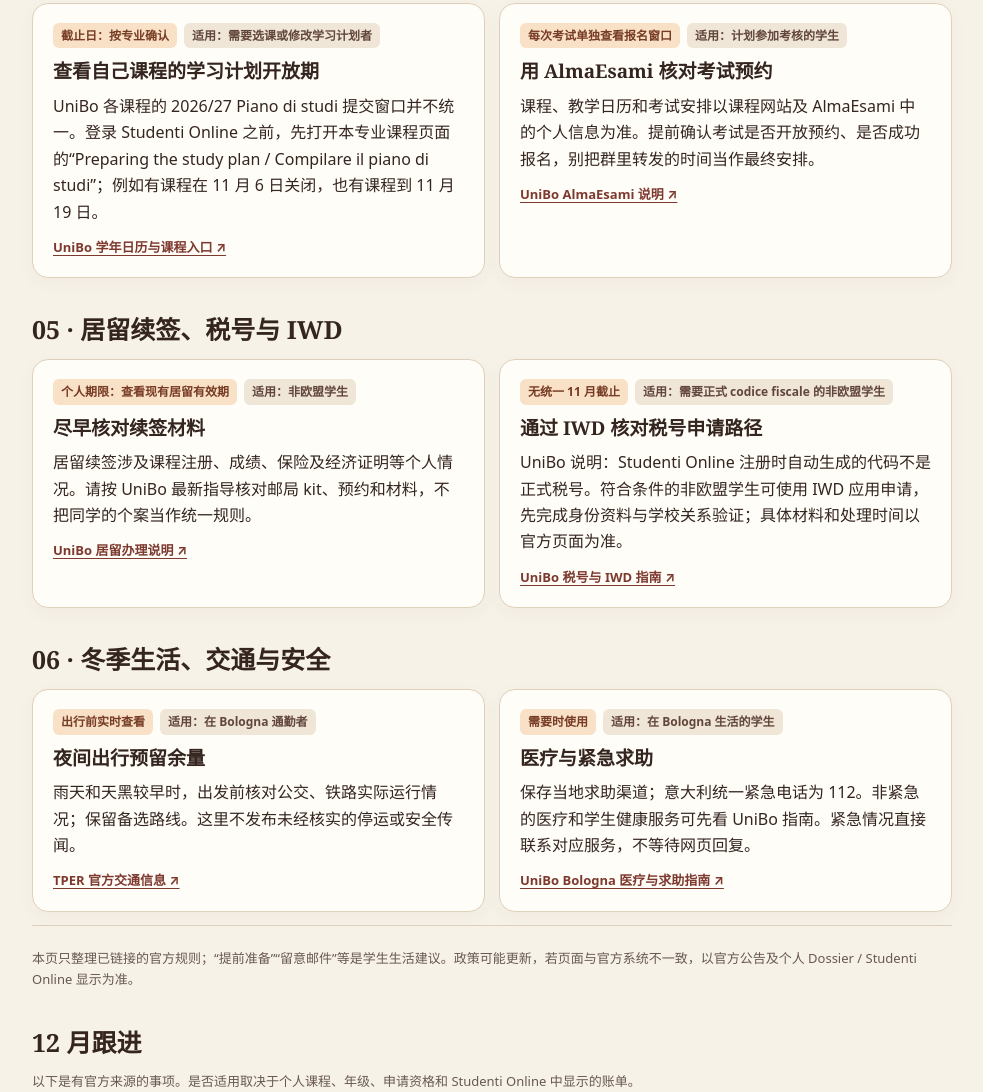
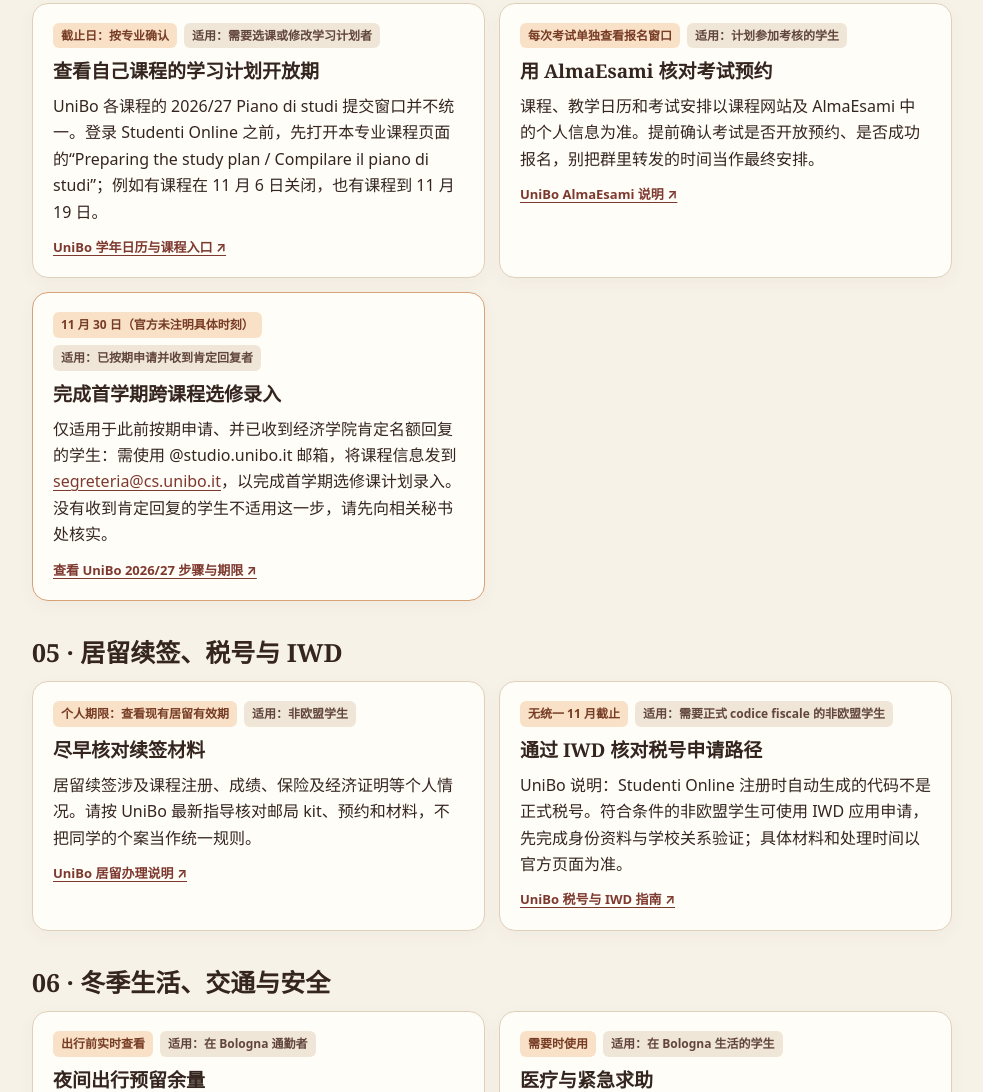
Before and after one commit to bologna-students/bologna-students.github.io, a plain HTML site: page november-2026.html in a window 1280 px wide. Shown: the part 1805-2897 px from the top of the page, without its empty margins (148-1131 px from the left). Drawn offline with Linux system fonts and the light colour scheme.

Commit message:
Add course-specific November study-plan deadline

```diff
--- a/november-2026.html
+++ b/november-2026.html
@@ -75,7 +75,7 @@
 
     <h2 id="study">04 · Piano di studi、课程和考试</h2>
     <div class="grid"><article class="card"><div class="meta"><span class="tag date">截止日：按专业确认</span><span class="tag">适用：需要选课或修改学习计划者</span></div><h3>查看自己课程的学习计划开放期</h3><p>UniBo 各课程的 2026/27 Piano di studi 提交窗口并不统一。登录 Studenti Online 之前，先打开本专业课程页面的“Preparing the study plan / Compilare il piano di studi”；例如有课程在 11 月 6 日关闭，也有课程到 11 月 19 日。</p><a class="source" href="https://www.unibo.it/it/studiare/guida-alla-scelta-del-corso/calendario-accademico" target="_blank" rel="noopener noreferrer">UniBo 学年日历与课程入口 ↗</a></article>
-      <article class="card"><div class="meta"><span class="tag date">每次考试单独查看报名窗口</span><span class="tag">适用：计划参加考核的学生</span></div><h3>用 AlmaEsami 核对考试预约</h3><p>课程、教学日历和考试安排以课程网站及 AlmaEsami 中的个人信息为准。提前确认考试是否开放预约、是否成功报名，别把群里转发的时间当作最终安排。</p><a class="source" href="https://www.unibo.it/it/ateneo/organizzazione-e-sedi/servizi-di-ateneo/servizi-online/servizi-online-per-studenti/guida-servizi-online-studenti/almaesami-2013-per-la-prenotazione-degli-appelli-desame" target="_blank" rel="noopener noreferrer">UniBo AlmaEsami 说明 ↗</a></article></div>
+      <article class="card"><div class="meta"><span class="tag date">每次考试单独查看报名窗口</span><span class="tag">适用：计划参加考核的学生</span></div><h3>用 AlmaEsami 核对考试预约</h3><p>课程、教学日历和考试安排以课程网站及 AlmaEsami 中的个人信息为准。提前确认考试是否开放预约、是否成功报名，别把群里转发的时间当作最终安排。</p><a class="source" href="https://www.unibo.it/it/ateneo/organizzazione-e-sedi/servizi-di-ateneo/servizi-online/servizi-online-per-studenti/guida-servizi-online-studenti/almaesami-2013-per-la-prenotazione-degli-appelli-desame" target="_blank" rel="noopener noreferrer">UniBo AlmaEsami 说明 ↗</a></article><article class="card urgent" data-deadline="2026-12-01T00:00:00+01:00" data-expired-label="已截止 · 11 月 30 日"><div class="meta"><span class="tag date">11 月 30 日（官方未注明具体时刻）</span><span class="tag">适用：已按期申请并收到肯定回复者</span></div><h3>完成首学期跨课程选修录入</h3><p>仅适用于此前按期申请、并已收到经济学院肯定名额回复的学生：需使用 @studio.unibo.it 邮箱，将课程信息发到 <a href="mailto:segreteria@cs.unibo.it">segreteria@cs.unibo.it</a>，以完成首学期选修课计划录入。没有收到肯定回复的学生不适用这一步，请先向相关秘书处核实。</p><a class="source" href="https://corsi.unibo.it/laurea/InformaticaManagement/compilare-piano-di-studi" target="_blank" rel="noopener noreferrer">查看 UniBo 2026/27 步骤与期限 ↗</a></article></div>
 
     <h2 id="documents">05 · 居留续签、税号与 IWD</h2>
     <div class="grid"><article class="card"><div class="meta"><span class="tag date">个人期限：查看现有居留有效期</span><span class="tag">适用：非欧盟学生</span></div><h3>尽早核对续签材料</h3><p>居留续签涉及课程注册、成绩、保险及经济证明等个人情况。请按 UniBo 最新指导核对邮局 kit、预约和材料，不把同学的个案当作统一规则。</p><a class="source" href="https://www.unibo.it/en/study/enrolment-fees-and-other-procedures/residence-permit/residence-permit" target="_blank" rel="noopener noreferrer">UniBo 居留办理说明 ↗</a></article>
```
